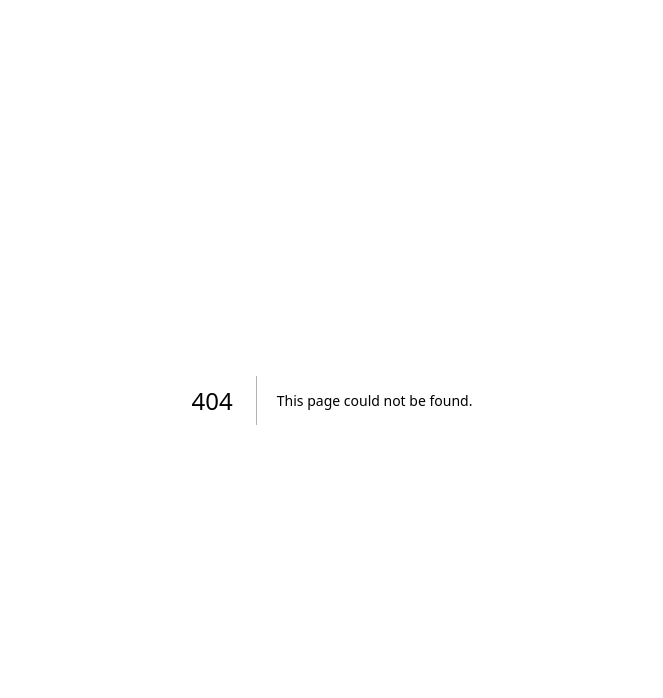
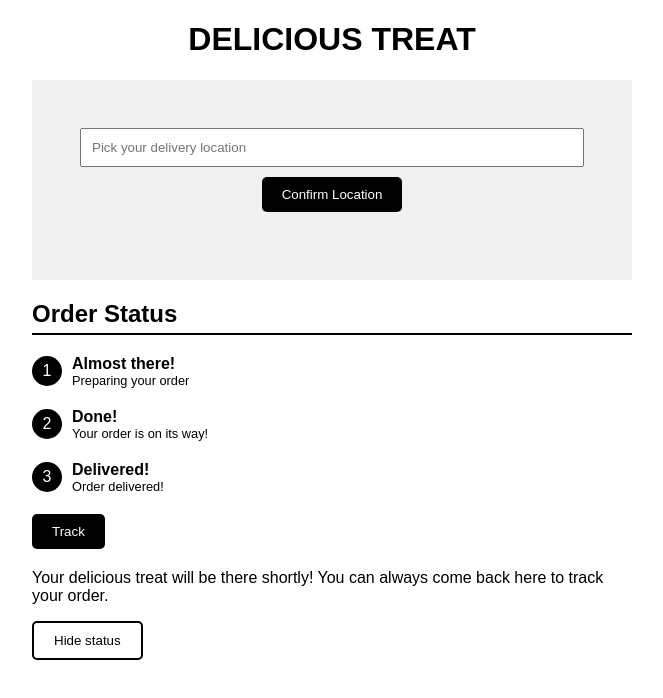
Before and after one commit to 202309-EKTA-JO-FSW/capstone-team-3-2, a Next.js app in the folder client/: page /order/page in a window 1280 px wide. Before the commit this address had no page. Shown: the top 698 px of the page, without its empty margins (308-971 px from the left). Built offline with nearby package versions, Linux system fonts and the light colour scheme.

Commit message:
initial design is done

```diff
--- a/client/src/app/components/Test.jsx
+++ b/client/src/app/components/Test.jsx
@@ -5,7 +5,7 @@ const Hello = () => {
   const [testResult, setTestResult] = useState("");
 
   useEffect(() => {
-    fetch("http://localhost:3001/test")
+    fetch("http://localhost:3000")
       .then((res) => res.json())
       .then((data) => {
         setTestResult(data);
--- /dev/null
+++ b/client/src/pages/order/page.jsx
@@ -0,0 +1,119 @@
+"use client";
+
+import Head from 'next/head';
+import { useState } from 'react';
+
+export default function Order() {
+
+  const [orderStatus] = useState([
+    { id: 1, title: 'Almost there!', description: 'Preparing your order' },
+    { id: 2, title: 'Done!', description: 'Your order is on its way!' },
+    { id: 3, title: 'Delivered!', description: 'Order delivered!' },
+  ]);
+
+  const [deliveryLocation, setDeliveryLocation] = useState('');
+
+  const handleLocationChange = (e) => {
+    setDeliveryLocation(e.target.value);
+  };
+
+  const confirmLocation = () => {
+    alert(`Delivery location set to: ${deliveryLocation}`);
+  };
+
+  return (
+    <>
+      <Head>
+        <title>Order Status - Delicious Treat</title>
+      </Head>
+      <div style={{ fontFamily: 'Arial, sans-serif' }}>
+        <header style={{ textAlign: 'center', margin: '20px 0' }}>
+          <h1>DELICIOUS TREAT</h1>
+        </header>
+        <main style={{ maxWidth: '600px', margin: '0 auto' }}>
+          <div style={{
+            height: '200px',
+            backgroundColor: '#f0f0f0',
+            marginBottom: '20px',
+            position: 'relative',
+            display: 'flex',
+            flexDirection: 'column',
+            justifyContent: 'center',
+            alignItems: 'center',
+          }}>
+            <input
+              type="text"
+              placeholder="Pick your delivery location"
+              value={deliveryLocation}
+              onChange={handleLocationChange}
+              style={{
+                padding: '10px',
+                marginBottom: '10px',
+                width: '80%',
+              }}
+            />
+            <button
+              onClick={confirmLocation}
+              style={{
+                backgroundColor: '#000',
+                color: '#fff',
+                padding: '10px 20px',
+                border: 'none',
+                borderRadius: '5px',
+                cursor: 'pointer',
+                marginBottom: '20px',
+              }}
+            >
+              Confirm Location
+            </button>
+          </div>
+          <section>
+            <h2 style={{ borderBottom: '2px solid #000', paddingBottom: '5px' }}>Order Status</h2>
+            {orderStatus.map(status => (
+              <div key={status.id} style={{ display: 'flex', alignItems: 'center', margin: '20px 0' }}>
+                <span style={{
+                  display: 'inline-block',
+                  width: '30px',
+                  height: '30px',
+                  lineHeight: '30px',
+                  borderRadius: '50%',
+                  backgroundColor: '#000',
+                  color: '#fff',
+                  textAlign: 'center',
+                  marginRight: '10px'
+                }}>{status.id}</span>
+                <div>
+                  <div style={{ display: 'flex', flexDirection: 'column' }}>
+                    <span style={{ fontWeight: 'bold' }}>{status.title}</span>
+                    <span style={{ fontSize: '0.8em' }}>{status.description}</span>
+                  </div>
+                </div>
+              </div>
+            ))}
+            <button style={{
+              backgroundColor: '#000',
+              color: '#fff',
+              padding: '10px 20px',
+              border: 'none',
+              borderRadius: '5px',
+              cursor: 'pointer'
+            }}>Track</button>
+            <p style={{ marginTop: '20px' }}>
+              Your delicious treat will be there shortly! You can always come back here to track your order.
+            </p>
+            <button style={{
+              display: 'block',
+              backgroundColor: 'transparent',
+              color: '#000',
+              padding: '10px 20px',
+              border: '2px solid #000',
+              borderRadius: '5px',
+              cursor: 'pointer',
+              marginTop: '10px'
+            }}>Hide status</button>
+          </section>
+        </main>
+      </div>
+    </>
+  );
+}
```
